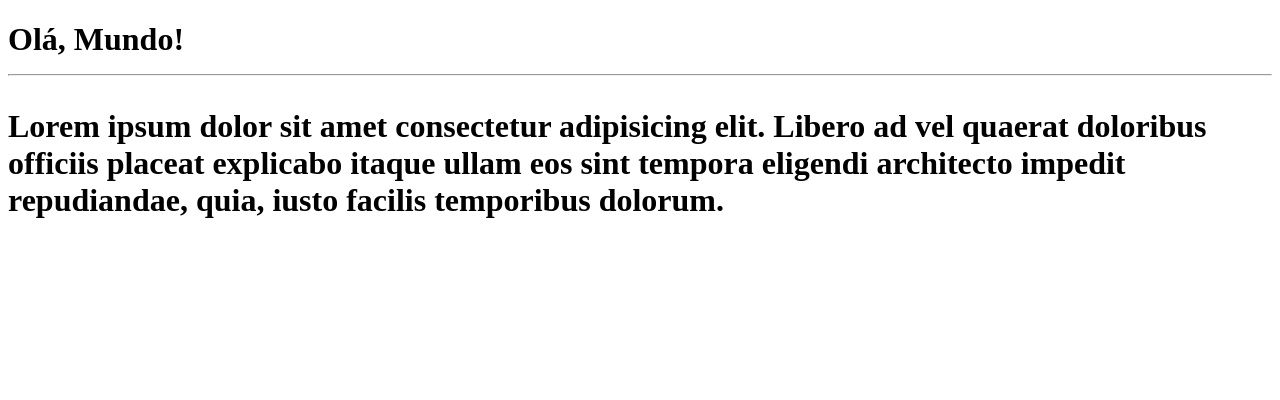
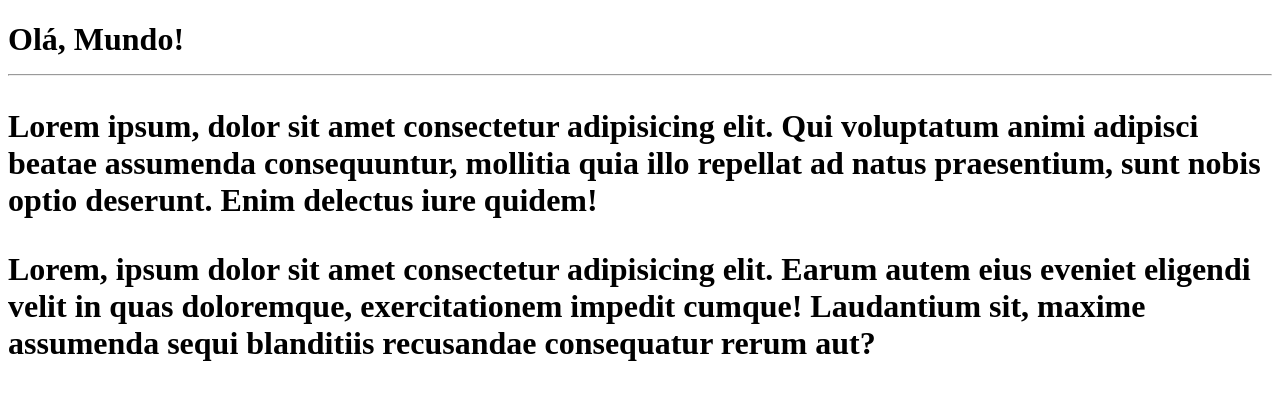
Before and after one commit to Anderson-oliveiraamigo/Ola-Mundo, a plain HTML site: page site-exemplo/index.html in a window 1280 px wide. Drawn offline with Linux system fonts and the light colour scheme.

Commit message:
adicionei um paragráfo

```diff
--- a/site-exemplo/index.html
+++ b/site-exemplo/index.html
@@ -8,8 +8,8 @@
 <body>
     <h1>Olá, Mundo!
         <hr>
-
-        <p>Lorem ipsum dolor sit amet consectetur adipisicing elit. Libero ad vel quaerat doloribus officiis placeat explicabo itaque ullam eos sint tempora eligendi architecto impedit repudiandae, quia, iusto facilis temporibus dolorum.</p>
+<p>Lorem ipsum, dolor sit amet consectetur adipisicing elit. Qui voluptatum animi adipisci beatae assumenda consequuntur, mollitia quia illo repellat ad natus praesentium, sunt nobis optio deserunt. Enim delectus iure quidem!</p>
+<p>Lorem, ipsum dolor sit amet consectetur adipisicing elit. Earum autem eius eveniet eligendi velit in quas doloremque, exercitationem impedit cumque! Laudantium sit, maxime assumenda sequi blanditiis recusandae consequatur rerum aut?</p>
 
 
         </p>
```
